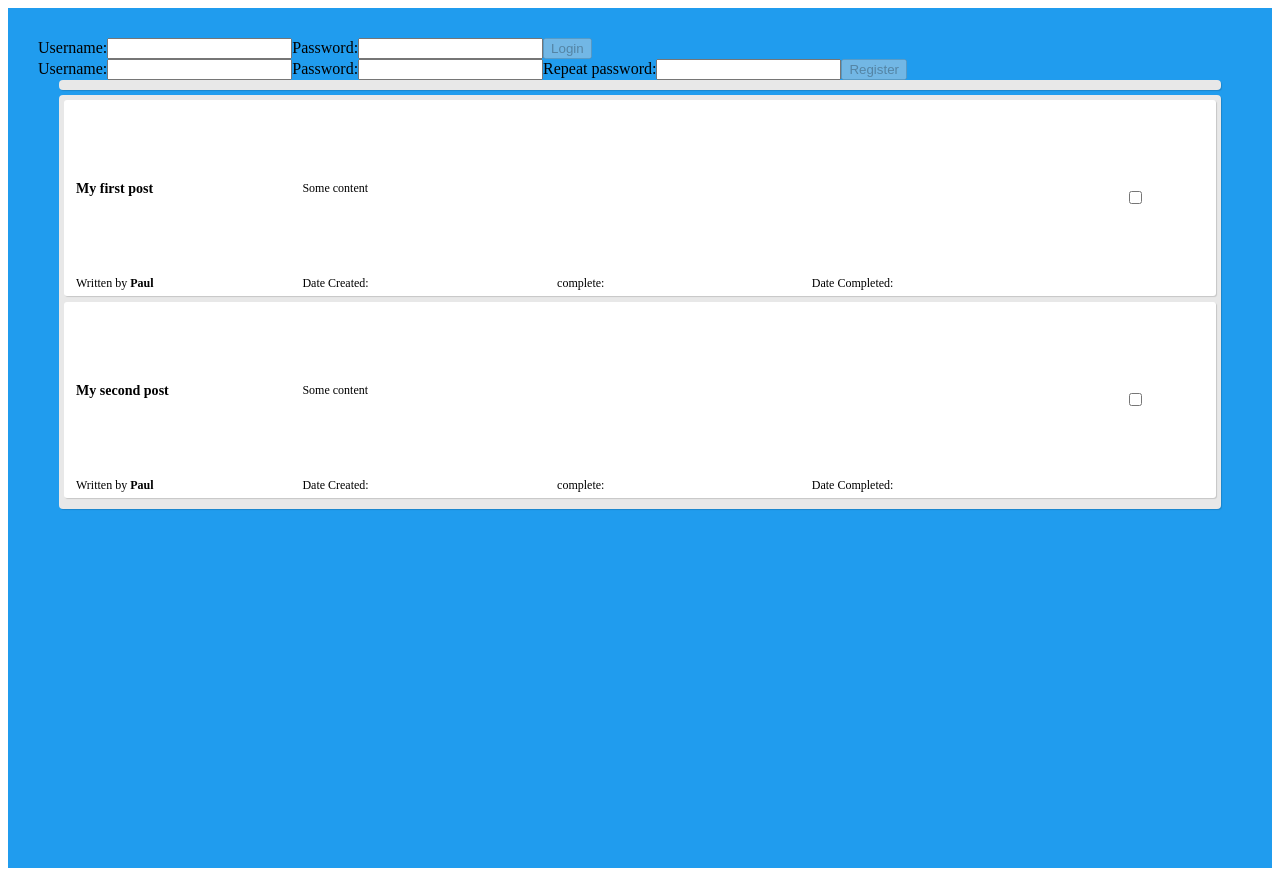
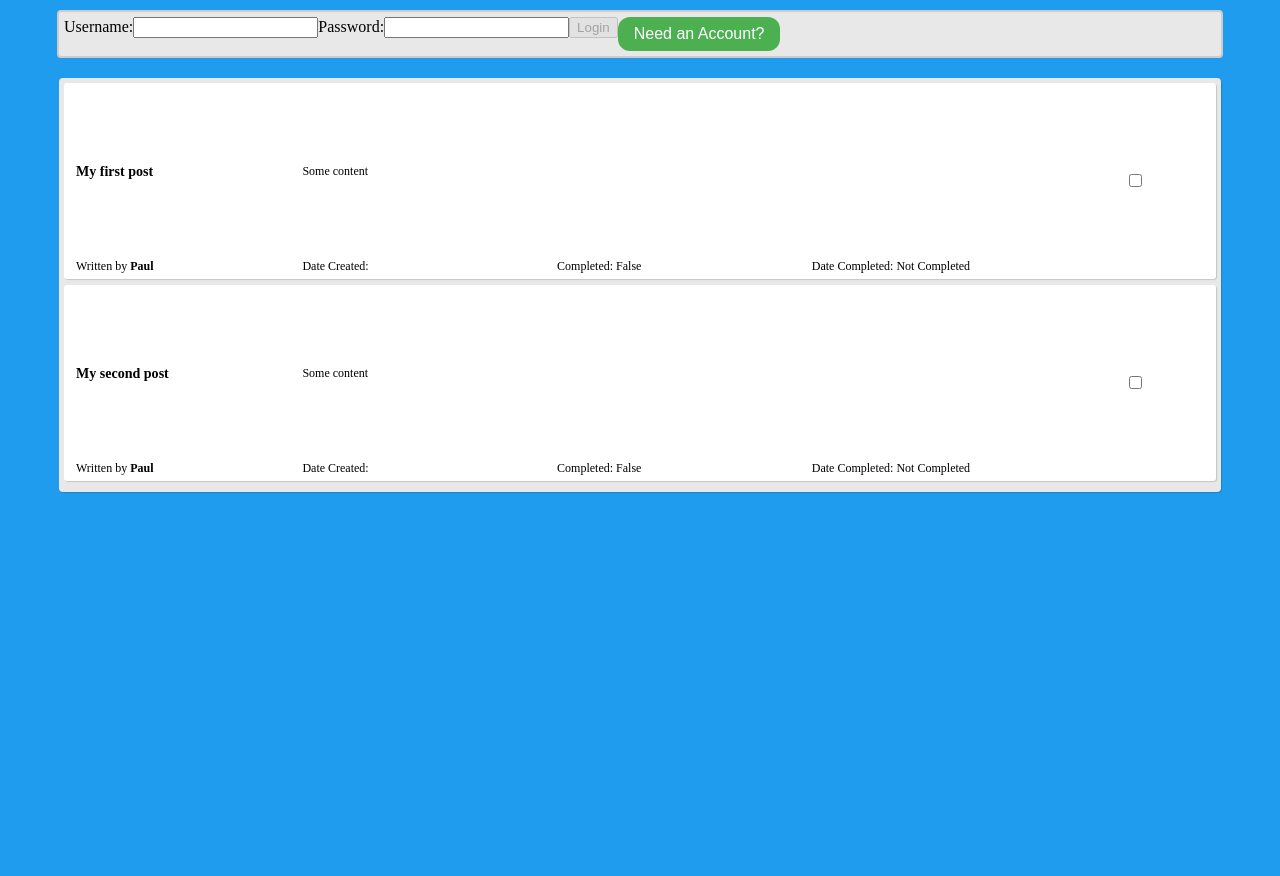
Before and after one commit to joezaksheske/Lab2, a React (Create React App) app: page / in a window 1280 px wide. After the commit the page ends 800 px from the top, so only its background shows below. Built offline with nearby package versions, Linux system fonts and the light colour scheme.

Commit message:
worked on a lot of logic

```diff
--- a/src/App.css
+++ b/src/App.css
@@ -1,15 +1,17 @@
+body{
+    padding: 0;
+    margin: 0;
+    background: #209cee;
+}
+
 .app {
-    background: #209cee;
-    height: 100vh;
-    padding: 30px;
-    align-items:center;
 }
 
 .todo-list {
     display: block;
     background: #e8e8e8;
     border-radius: 4px;
-    max-width: 90vw;
+    width: 90%;
     padding: 5px;
     box-shadow: 1px 1px 1px rgba(0, 0, 0, 0.15);
     margin-right: auto;
@@ -84,11 +86,11 @@
     border: black;
 }
 
-.button_CreateTodo{
+button{
     background-color: #4CAF50; /* Green */
     border: none;
     color: white;
-    padding: 12px 28px;
+    padding: 8px 16px;
     text-align: center;
     text-decoration: none;
     display: inline-block;
@@ -96,16 +98,9 @@
     border-radius: 12px;
 }
 
-.button_CreateTodo:disabled{
-    background-color: #e7e7e7; color: black;
-    border: none;
-    color: white;
-    padding: 12px 28px;
-    text-align: center;
-    text-decoration: none;
-    display: inline-block;
-    font-size: 16px;
-    border-radius: 12px;
+button:disabled{
+    background-color: #bcbcbc;
+    color: #999999;
 }
 
 .form_CreateTodoHeader{
@@ -161,3 +156,22 @@
     grid-template-columns: 10fr 80fr 10fr;
     grid-template-rows: 15fr 10fr 10fr 60fr 5fr;
 }
+
+
+.wrapper_UserBar{
+    width: 90%;
+    margin-left: auto;
+    margin-right: auto;
+    margin-top: 10px;
+    margin-bottom: 20px;
+    display: flex;
+    background: #e8e8e8;
+    border: 2px solid #ccc;
+    border-radius: 4px;
+    padding: 5px;
+}
+
+.userBar_Button_Container{
+    display: flex;
+    align-self: end;
+}
--- a/src/App.js
+++ b/src/App.js
@@ -32,11 +32,9 @@ function App() {
                 <UserBar user={state.user} dispatch={dispatch} />
             </header>
             <main>
-                <div className="todo-list">
-                    {state.user && (
+                {state.user && (
                         <CreateTodo user={state.user} todos={state.todos} dispatch={dispatch} />
                     )}
-                </div>
                 <div className="todo-list">
                     <TodoList todos={state.todos} />
                 </div>
--- a/src/reducers.js
+++ b/src/reducers.js
@@ -17,9 +17,9 @@ function todoReducer(state, action) {
                 title: action.title,
                 content: action.content,
                 author: action.author,
-                dateCreated: Date.now().toString(),
-                complete: false,
-                dateCompleted: Date.now().toString(),
+                dateCreated: action.dateCreated,
+                completed: action.completed,
+                dateCompleted: action.dateCompleted,
             };
             return [newTodo, ...state];
         default:
--- a/src/todo/CreateTodo.js
+++ b/src/todo/CreateTodo.js
@@ -1,20 +1,28 @@
-import { useState } from 'react';
+import {useState} from 'react';
 
-export default function CreateTodo({ user, todos, dispatch }) {
+export default function CreateTodo({user, todos, dispatch}) {
     const [title, setTitle] = useState('');
     const [content, setContent] = useState('');
 
     return (
-        <div>
+        <div className="todo-list">
             <form
                 onSubmit={(e) => {
                     e.preventDefault();
-                    dispatch({ type: "CREATE_TODO", title, content, author: user });
+                    dispatch({
+                        type: "CREATE_TODO",
+                        title,
+                        content,
+                        author: user,
+                        dateCreated: new Date().toLocaleDateString(),
+                        completed: false,
+                        completeDate: null
+                    });
                 }}
             >
                 <div className="form_CreateTodo">
                     <div className="form_CreateTodoHeader">
-                            What do you need to get done?
+                        What do you need to get done?
                     </div>
                     <div className="form_CreateTodoAuthor">
                         Author: <b>{user}</b>
@@ -36,7 +44,8 @@ export default function CreateTodo({ user, todos, dispatch }) {
                         onChange={(event) => setContent(event.target.value)}
                     />
                     <div className="form_CreateTodoSubmit">
-                        <input className="button_CreateTodo" type="submit" value="Create" disabled={title.length === 0}/>
+                        <input type="submit" value="Create"
+                               disabled={title.length === 0}/>
                     </div>
                 </div>
             </form>
--- a/src/todo/Todo.js
+++ b/src/todo/Todo.js
@@ -1,4 +1,4 @@
-export default function Todo({ title, content, author, dateCreated, complete,dateCompleted}) {
+export default function Todo({ title, content, author, dateCreated, completed,dateCompleted}) {
     return (
         <div className="todo">
             <div className="todo_Title_Container">
@@ -9,8 +9,8 @@ export default function Todo({ title, content, author, dateCreated, complete,dat
             </div>
             <div className="todo_Description_Container">{content}</div>
             <div className="todo_DateCreated_Container">Date Created: {dateCreated}</div>
-            <div className="todo_CompleteStatus_Container">complete: {complete}</div>
-            <div className="todo_DateCompleted_Container">Date Completed: {dateCompleted}</div>
+            <div className="todo_CompleteStatus_Container">Completed: {completed ? 'True':'False'}</div>
+            <div className="todo_DateCompleted_Container">Date Completed: {dateCompleted ? dateCompleted:'Not Completed'}</div>
             <div className="todo_Checkbox_Container">
                 <input type="checkbox"></input>
             </div>
--- a/src/todo/TodoList.js
+++ b/src/todo/TodoList.js
@@ -1,6 +1,7 @@
 import Todo from "./Todo";
 
 export default function TodoList({ todos = [] }) {
+    console.log(todos);
     return (
         <div>
             {todos.map((p, i) => (
--- a/src/user/UserBar.js
+++ b/src/user/UserBar.js
@@ -1,22 +1,24 @@
-import { useState } from "react";
+import {useState} from "react";
 
 import Login from "./Login";
 import Logout from "./Logout";
 import Register from "./Register";
 
-export default function UserBar({ user, dispatch }) {
+
+export default function UserBar({user, dispatch}) {
+    const [existingUser, setExistingUser] = useState(true)
     if (user) {
-        return <Logout user={user} dispatch={dispatch} />;
+        return <Logout user={user} dispatch={dispatch}/>;
     } else {
         return (
-            <div>
-                <div>
-                    <Login dispatch={dispatch}/>
-                </div>
-                <div>
-                    <Register dispatch={dispatch} />
-                </div>
+            <div className="wrapper_UserBar">
+                {existingUser ? <Login dispatch={dispatch} /> :  <Register dispatch={dispatch} />}
+                <button className="userBar_Button_Container" onClick={(e) => {
+                    e.preventDefault();
+                    setExistingUser(!existingUser)
+                } }>{existingUser ? 'Need an Account?' : 'Have an Account?'}</button>
             </div>
-        );
+
+    );
     }
 }
```
